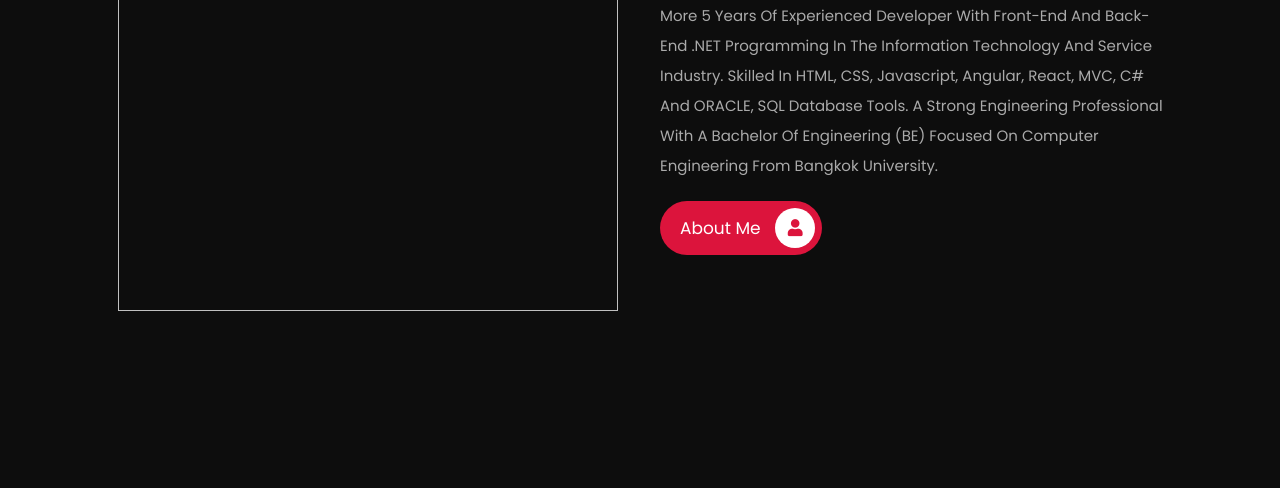
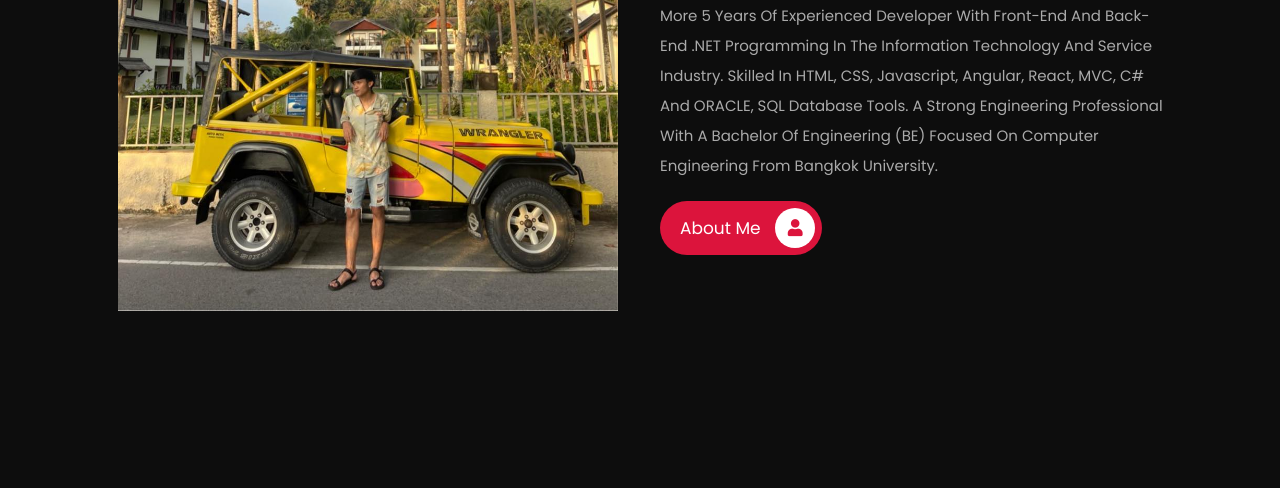
Before and after one commit to Surakitpat19/Surakitpat-k-css, a plain HTML site: page index.html in a window 1280 px wide. Shown: the part 312-800 px from the top of the page. Drawn offline with Linux system fonts and the light colour scheme.

Commit message:
index.html

```diff
--- a/index.html
+++ b/index.html
@@ -31,7 +31,7 @@
 <section class="home">
 
     <div class="image">
-        <img src="/images/moo.jpg" alt="">
+        <img src="image/moo.jpg" alt="">
     </div>
 
     <div class="content">
```
